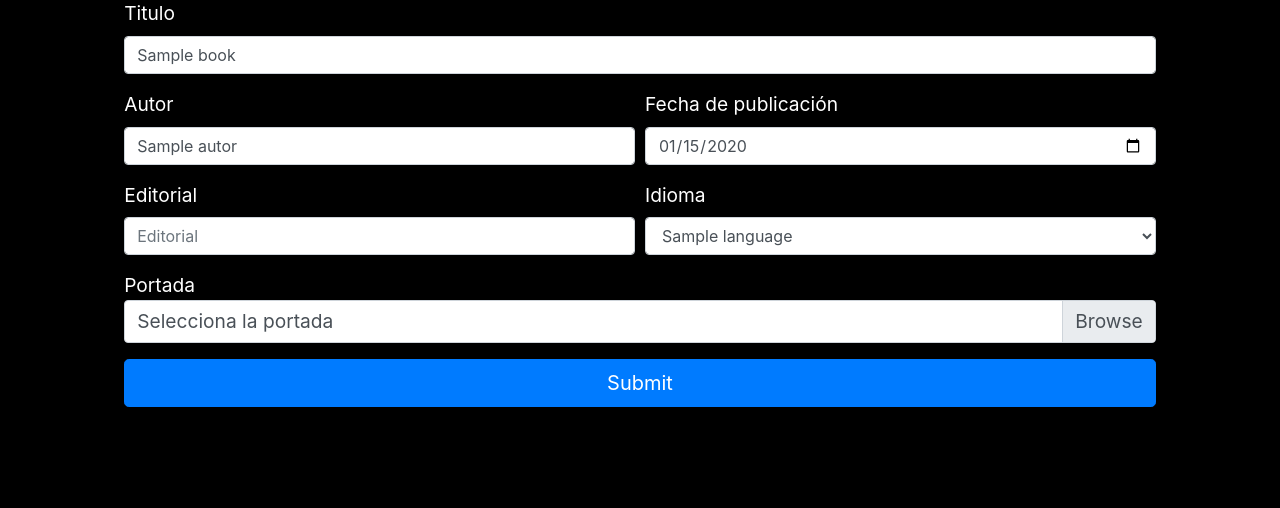
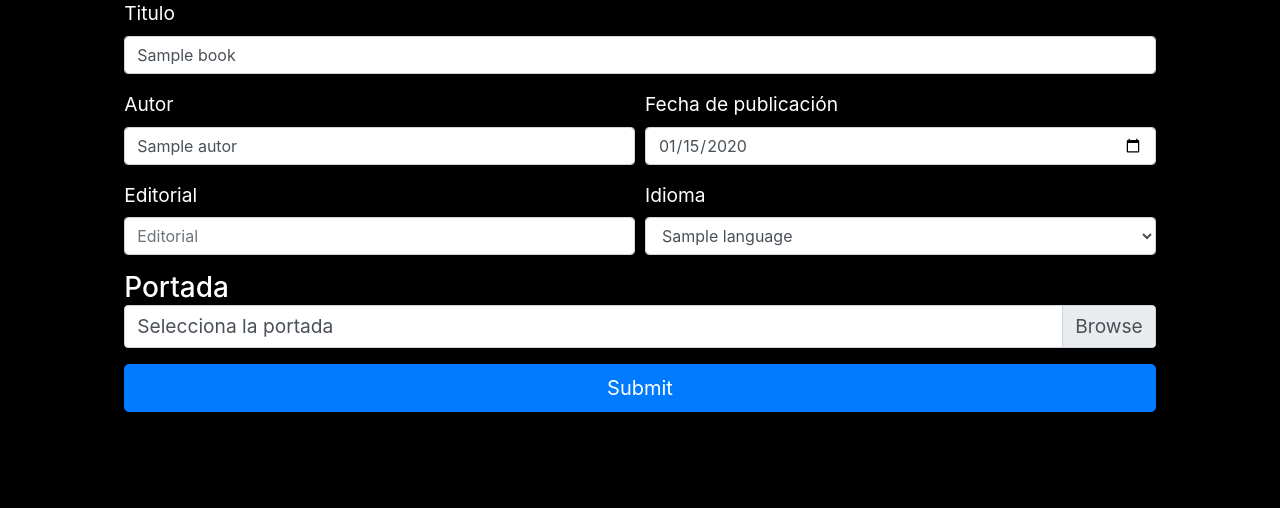
Before and after one commit to AlejandroMirallesRuiz/bookloggd, a Symfony app: template Library/templates/book/updateBook.html.twig in a window 1280 px wide. Shown: the part 435-943 px from the top of the page. Before the commit the page ends 842 px from the top, so only its background shows below. Run offline with Twig, Linux system fonts and the light colour scheme; the template is opened without the code that fills it: most values are stand-ins (such as "Sample title", 1, 10 or a date in 2020); grey boxes marked "Sample" are stand-in pictures; some libraries are stand-ins or nearby versions.

```diff
--- a/Library/public/javascripts/previewImage.js
+++ b/Library/public/js/previewImage.js
@@ -1,6 +1,6 @@
 const input = document.getElementById('frontPage');
 
-const previewPhoto = () => {
+const displayFile = () => {
     const file = input.files;
     if (file){
         const fileReader = new FileReader();
@@ -15,4 +15,4 @@ const previewPhoto = () => {
     }
 }
 
-input.addEventListener('change', previewPhoto);
+input.addEventListener('change', displayFile);
--- a/Library/src/Controller/BookController.php
+++ b/Library/src/Controller/BookController.php
@@ -149,7 +149,6 @@ class BookController extends AbstractController
 
     #[Route('/updateBook/{bookId}', methods: ['POST'],  name: 'post_updateBook')]
     public function post_UpdateBook(int $bookId, LibroRepository $libroRepository): Response{
-        # Get book + update it
         $book = $libroRepository->find($bookId);
 
         # Update it (Think what parameters should change)
--- a/Library/templates/book/book.html.twig
+++ b/Library/templates/book/book.html.twig
@@ -47,7 +47,7 @@
             <a class="btn btn-primary">Actualizar lectura</a>
         </div>
         <div class="col-md-6 col-6 text-center">
-            <a class="btn btn-secondary">Editar libro</a>
+            <a href="/updateBook/{{ book.id }}" class="btn btn-secondary">Editar libro</a>
         </div>
     </div>
 
--- a/Library/templates/book/updateBook.html.twig
+++ b/Library/templates/book/updateBook.html.twig
@@ -18,7 +18,7 @@
             </div>
 
             <div class="col-12">
-                <form action="#">
+                <form action="#" class="dropbox">
                     <div class="form-row">
                         <div class="col-12 col-md-12 form-group">
                             <label for="titleInput">Titulo</label>
@@ -55,12 +55,11 @@
                         </div>
                     </div>
                     <div class="form-group">
-                        <span>Portada</span>
+                        <span class="h3">Portada</span>
                         <div class="custom-file">
-                            <input type="file" accept=”.jpg, .jpeg, .png” class="custom-file-input" id="frontPage" required>
+                            <input name="frontPage" type="file" class="custom-file-input" id="frontPage" accept=”.jpg, .jpeg, .png” required />
                             <label class="custom-file-label" for="frontPage">Selecciona la portada</label>
                         </div>
-
                     </div>
                     <button type="submit" class="btn btn-primary btn-lg btn-block">Submit</button>
                 </form>
```
